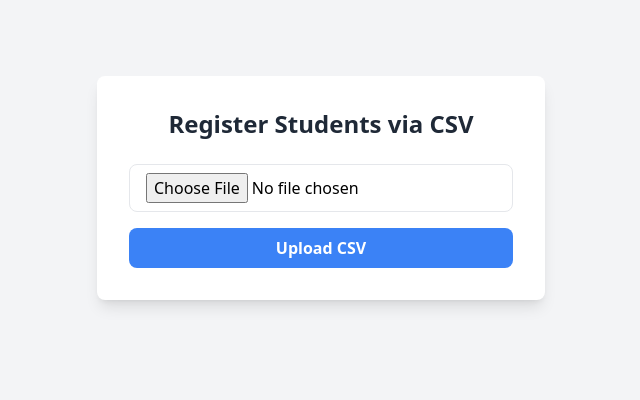
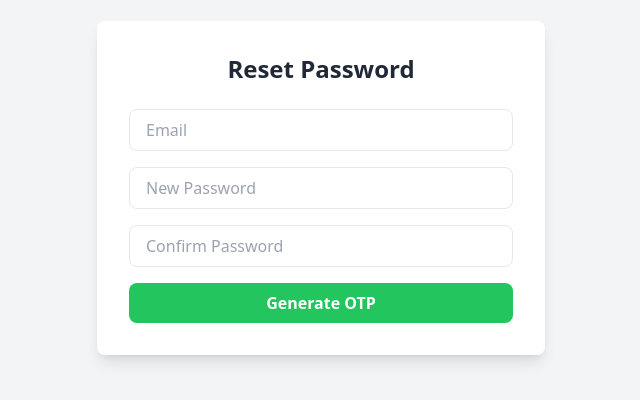
Before and after one commit to rishu458/NewAttend, a React (Create React App) app: page / in a window 1280 px wide. Shown: the part 212-612 px from the top of the page, without its empty margins (319-959 px from the left). Built offline with nearby package versions, Linux system fonts and the light colour scheme.

Commit message:
Password reset panel

```diff
--- a/src/App.js
+++ b/src/App.js
@@ -3,12 +3,14 @@ import './App.css';
 import 'tailwindcss/tailwind.css';
 import Register from './components/Register';
 import RegisterCSV from './components/csv';
+import PasswordReset from './components/change_password';
 
 
 function App() {
   return (
     <div className="App">
-      <RegisterCSV />
+      <PasswordReset />
+
     </div>
   );
 }
--- /dev/null
+++ b/src/components/change_password.js
@@ -0,0 +1,178 @@
+import { useState } from "react";
+
+function PasswordReset() {
+  const [email, setEmail] = useState("");
+  const [newPassword, setNewPassword] = useState("");
+  const [confirmPassword, setConfirmPassword] = useState("");
+  const [otp, setOtp] = useState("");
+  const [otpSent, setOtpSent] = useState(false);
+  const [loading, setLoading] = useState(false);
+
+  // Generate OTP
+  const handleGenerateOtp = async () => {
+    if (!email || !newPassword || !confirmPassword) {
+      alert("Please fill all fields before generating OTP");
+      return;
+    }
+
+    if (newPassword !== confirmPassword) {
+      alert("Passwords do not match");
+      return;
+    }
+
+    try {
+      setLoading(true);
+      const res = await fetch(
+        "http://localhost:5000/api/student/generate-otp",
+        {
+          method: "POST",
+          headers: { "Content-Type": "application/json" },
+          body: JSON.stringify({ email, newPassword }),
+        }
+      );
+
+      const data = await res.json();
+      if (res.ok) {
+        alert("OTP sent to your email!");
+        setOtpSent(true);
+      } else {
+        alert(data.message || "Failed to generate OTP");
+      }
+      setLoading(false);
+    } catch (err) {
+      console.error(err);
+      alert("Error generating OTP");
+      setLoading(false);
+    }
+  };
+
+  // Submit new password with OTP
+  const handleSubmit = async (e) => {
+    e.preventDefault();
+
+    if (!otp) {
+      alert("Please enter the OTP sent to your email");
+      return;
+    }
+
+    try {
+      setLoading(true);
+      const res = await fetch(
+        "http://localhost:5000/api/student/reset-password",
+        {
+          method: "POST",
+          headers: { "Content-Type": "application/json" },
+          body: JSON.stringify({ email, otp, newPassword }),
+        }
+      );
+
+      const data = await res.json();
+      if (res.ok) {
+        alert("Password changed successfully!");
+        // Reset all fields
+        setEmail("");
+        setNewPassword("");
+        setConfirmPassword("");
+        setOtp("");
+        setOtpSent(false);
+      } else {
+        alert(data.message || "Failed to reset password");
+      }
+      setLoading(false);
+    } catch (err) {
+      console.error(err);
+      alert("Error resetting password");
+      setLoading(false);
+    }
+  };
+
+  return (
+    <div className="flex items-center justify-center min-h-screen bg-gray-100">
+      <div className="bg-white p-8 rounded-lg shadow-lg w-full max-w-md">
+        <h2 className="text-2xl font-bold mb-6 text-center text-gray-800">
+          Reset Password
+        </h2>
+
+        <form onSubmit={handleSubmit} className="space-y-4">
+          {/* Email */}
+          <div>
+            <input
+              type="email"
+              placeholder="Email"
+              value={email}
+              onChange={(e) => setEmail(e.target.value)}
+              required
+              className="w-full px-4 py-2 border rounded-lg focus:outline-none focus:ring-2 focus:ring-blue-400"
+            />
+          </div>
+
+          {/* New Password */}
+          <div>
+            <input
+              type="password"
+              placeholder="New Password"
+              value={newPassword}
+              onChange={(e) => setNewPassword(e.target.value)}
+              required
+              className="w-full px-4 py-2 border rounded-lg focus:outline-none focus:ring-2 focus:ring-blue-400"
+            />
+          </div>
+
+          {/* Confirm Password */}
+          <div>
+            <input
+              type="password"
+              placeholder="Confirm Password"
+              value={confirmPassword}
+              onChange={(e) => setConfirmPassword(e.target.value)}
+              required
+              className="w-full px-4 py-2 border rounded-lg focus:outline-none focus:ring-2 focus:ring-blue-400"
+            />
+          </div>
+
+          {/* OTP field (only show after generating OTP) */}
+          {otpSent && (
+            <div>
+              <input
+                type="text"
+                placeholder="Enter OTP"
+                value={otp}
+                onChange={(e) => setOtp(e.target.value)}
+                required
+                className="w-full px-4 py-2 border rounded-lg focus:outline-none focus:ring-2 focus:ring-blue-400"
+              />
+            </div>
+          )}
+
+          {/* Buttons */}
+          <div className="flex gap-2">
+            <button
+              type="button"
+              onClick={handleGenerateOtp}
+              disabled={loading}
+              className={`flex-1 bg-green-500 text-white py-2 rounded-lg hover:bg-green-600 transition-colors font-semibold ${
+                loading ? "opacity-50 cursor-not-allowed" : ""
+              }`}
+            >
+              {loading ? "Processing..." : "Generate OTP"}
+            </button>
+
+            {otpSent && (
+              <button
+                type="submit"
+                disabled={loading}
+                className={`flex-1 bg-blue-500 text-white py-2 rounded-lg hover:bg-blue-600 transition-colors font-semibold ${
+                  loading ? "opacity-50 cursor-not-allowed" : ""
+                }`}
+              >
+                {loading ? "Submitting..." : "Submit"}
+              </button>
+            )}
+          </div>
+        </form>
+      </div>
+    </div>
+  );
+}
+
+export default PasswordReset;
```
